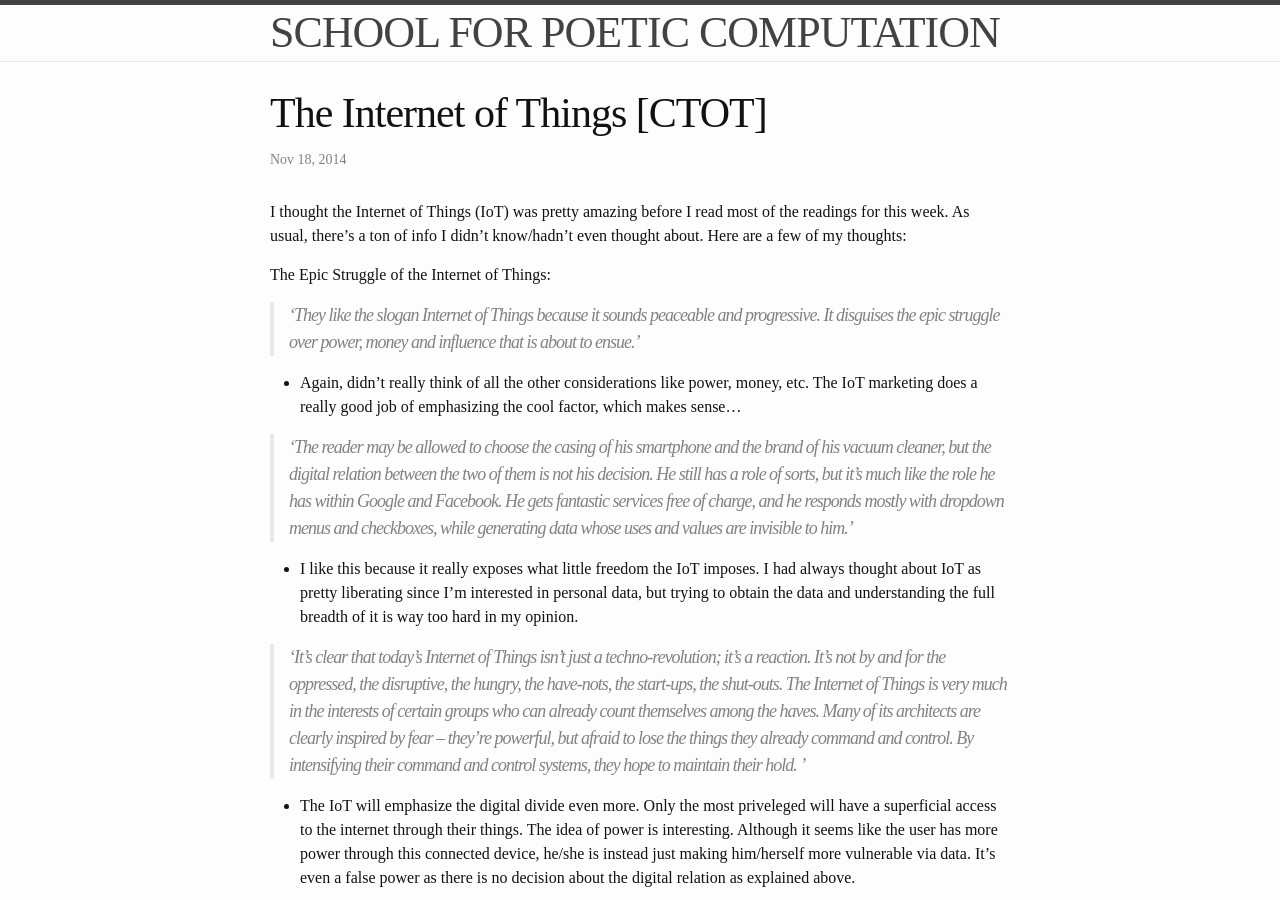
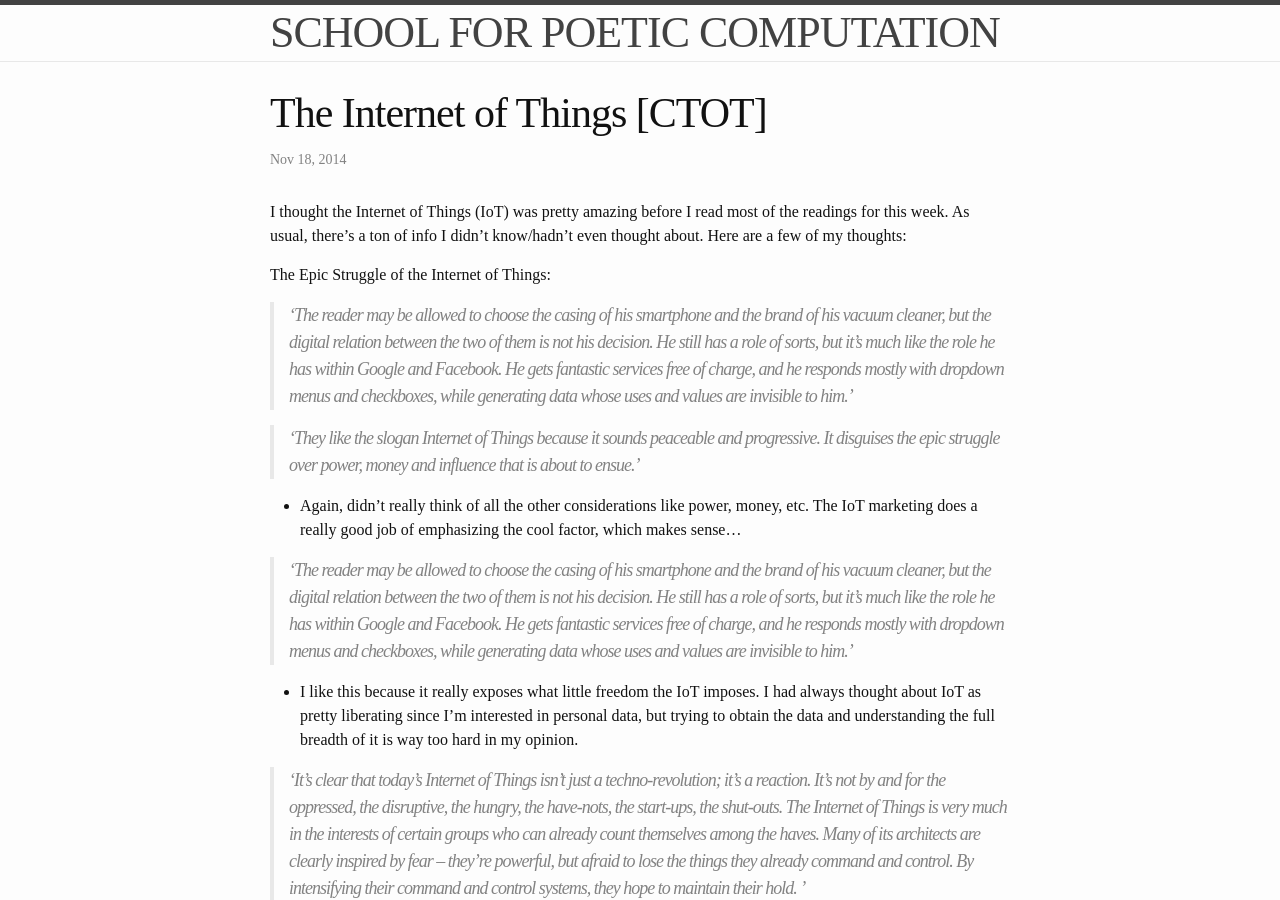
Before and after one commit to paigederaedt/blog, a Jekyll site: the page built from _posts/2014-11-18-InternetOfThings.markdown, in a window 1280 px wide and 900 px high. Built offline with Jekyll 4.4.1, drawn with Linux system fonts in a browser that asks for light colours.

Commit message:
update CTOT post

```diff
--- a/_posts/2014-11-18-InternetOfThings.markdown
+++ b/_posts/2014-11-18-InternetOfThings.markdown
@@ -7,6 +7,8 @@ categories: jekyll update
 I thought the Internet of Things (IoT) was pretty amazing before I read most of the readings for this week. As usual, there's a ton of info I didn't know/hadn't even thought about. Here are a few of my thoughts:
 
 The Epic Struggle of the Internet of Things:
+>'The reader may be allowed to choose the casing of his smartphone and the brand of his vacuum cleaner, but the digital relation between the two of them is not his decision. He still has a role of sorts, but it’s much like the role he has within Google and Facebook. He gets fantastic services free of charge, and he responds mostly with dropdown menus and checkboxes, while generating data whose uses and values are invisible to him.'
+
 >'They like the slogan Internet of Things because it sounds peaceable and progressive. It disguises the epic struggle over power, money and influence that is about to ensue.'
 
 - Again, didn't really think of all the other considerations like power, money, etc. The IoT marketing does a really good job of emphasizing the cool factor, which makes sense...
```
